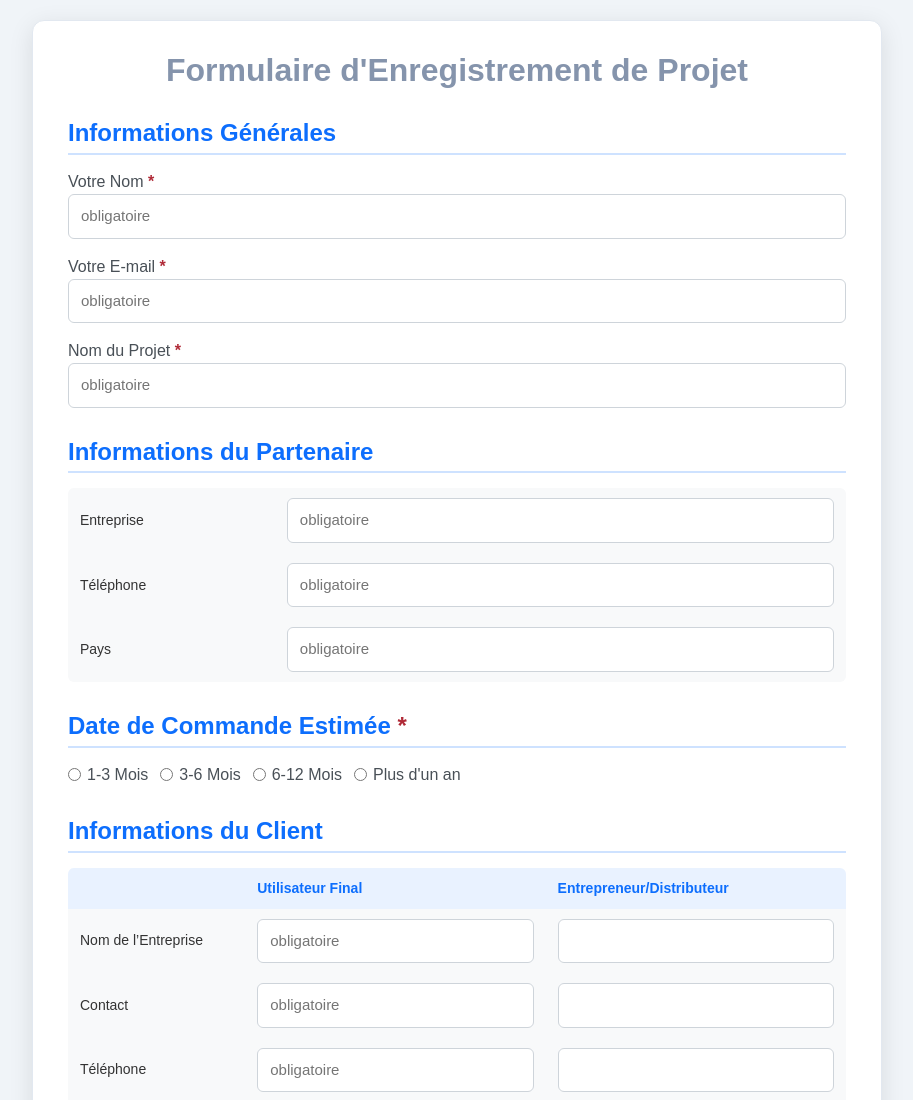
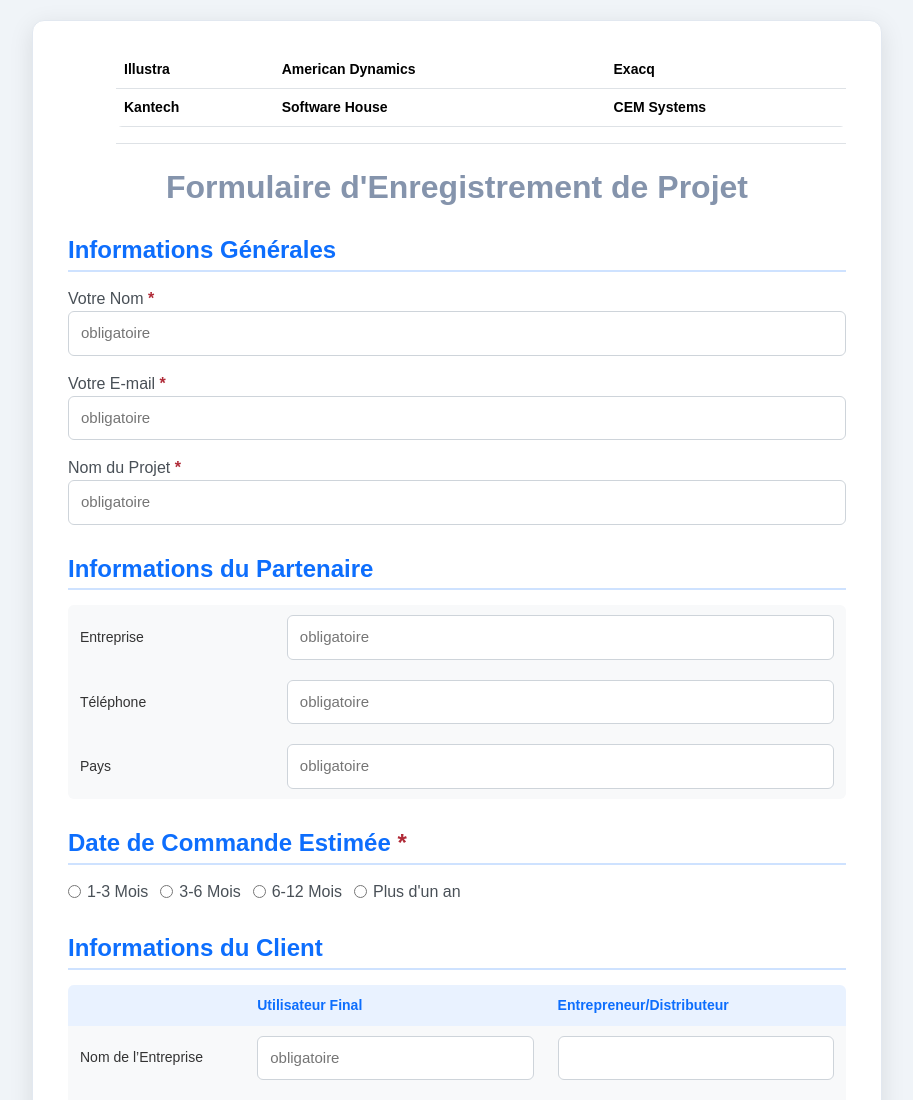
Before and after one commit to JCI-ME2/ProjectRegistration, a plain HTML site: page RegFr.html in a window 1280 px wide. Shown: the top 1100 px of the page, without its empty margins (183-1096 px from the left). Drawn offline with nearby package versions, Linux system fonts and the light colour scheme.

Commit message:
Add Brands in french

```diff
--- a/RegFr.html
+++ b/RegFr.html
@@ -140,6 +140,22 @@
 </head>
 <body>
 <div class="container">
+     <div class="ms-5 mb-4 border-bottom">
+        <table class="table table-bottom-border">
+            <thead>
+            <tr>
+                <th>Illustra</th>
+                <th>American Dynamics</th>
+                <th>Exacq</th>
+            </tr>
+            <tr>
+                <th>Kantech</th>
+                <th>Software House</th>
+                <th>CEM Systems</th>
+            </tr>
+            </thead>
+        </table>
+    </div>
     <h1>Formulaire d'Enregistrement de Projet</h1>
 
     <form id="projectForm">
```
Also changed, not shown: RegEn.html (+1 -1 lines).
